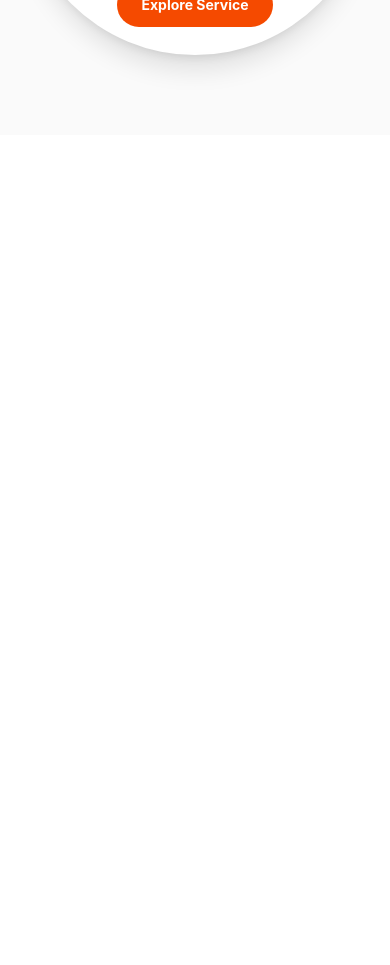
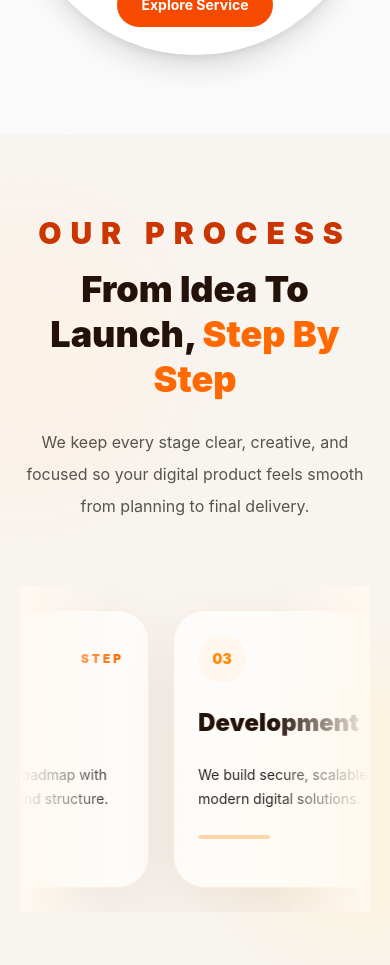
Before and after one commit to Riyakuila/DemoProject, a React (Vite) app in the folder Frontend/: page / in a window 390 px wide. Shown: the part 6860-7825 px from the top of the page. Before the commit the page ends 6995 px from the top, so only its background shows below. Built offline with nearby package versions, Linux system fonts and the light colour scheme.

Commit message:
Create Process Section

```diff
--- a/Frontend/src/App.jsx
+++ b/Frontend/src/App.jsx
@@ -2,8 +2,7 @@ import Navbar from "./components/Navbar/Navbar";
 import Hero from "./components/Hero/Hero";
 import About from "./components/About/About";
 import Services from "./components/Services/Services";
-// import OurProcess from "./components/OurProcess/OurProcess";
-// import Process from "./components/Process/Process";
+import Process from "./components/Process/Process";
 // import Testimonials from "./components/Testimonials/Testimonials";
 // import FAQ from "./components/FAQ/FAQ";
 
@@ -15,8 +14,8 @@ function App() {
       <Hero />
       <About />
       <Services />
-      {/* <Process /> */}
-      {/* <OurProcess /> */}
+      <Process />
+
       {/* <Testimonials /> */}
       {/* <FAQ /> */}
 
--- /dev/null
+++ b/Frontend/src/components/Process/Process.jsx
@@ -0,0 +1,102 @@
+
+
+
+import React from "react";
+import { motion } from "framer-motion";
+
+const steps = [
+  {
+    title: "Consultation",
+    desc: "We understand your business goals, ideas, and exact requirements.",
+  },
+  {
+    title: "Planning",
+    desc: "We create a clean roadmap with features, timeline, and structure.",
+  },
+  {
+    title: "Development",
+    desc: "We build secure, scalable, and modern digital solutions.",
+  },
+  {
+    title: "Delivery & Support",
+    desc: "We launch smoothly and provide continuous technical support.",
+  },
+];
+
+const loopSteps = [...steps, ...steps];
+
+function Process() {
+  return (
+    <section
+      id="process"
+      className="relative overflow-hidden bg-[#f8f4f0] px-5 py-20 md:px-12 lg:px-20"
+    >
+      <div className="absolute left-[-120px] top-20 h-72 w-72 rounded-full bg-orange-100/30 blur-2xl" />
+      <div className="absolute right-[-120px] bottom-10 h-72 w-72 rounded-full bg-amber-100/40 blur-2xl" />
+
+      <div className="relative z-10 mx-auto max-w-7xl">
+        <div className="mx-auto max-w-4xl text-center">
+          <p className="text-3xl font-black uppercase tracking-[0.3em] text-orange-700">
+            Our Process
+          </p>
+
+          <h2 className="mt-4 text-4xl font-black leading-tight text-[#24120a] md:text-6xl">
+            From Idea To Launch,{" "}
+            <span className="text-orange-500">Step By Step</span>
+          </h2>
+
+          <p className="mt-6 text-base leading-8 text-stone-600 md:text-lg">
+            We keep every stage clear, creative, and focused so your digital
+            product feels smooth from planning to final delivery.
+          </p>
+        </div>
+
+        <div className="relative mt-16 overflow-hidden">
+          <div className="pointer-events-none absolute left-0 top-0 z-20 h-full w-24 bg-gradient-to-r from-[#fff8f0] to-transparent" />
+          <div className="pointer-events-none absolute right-0 top-0 z-20 h-full w-24 bg-gradient-to-l from-[#fff8f0] to-transparent" />
+
+          <motion.div
+            animate={{ x: ["0%", "-50%"] }}
+            transition={{
+              duration: 18,
+              repeat: Infinity,
+              repeatType: "reverse",
+              ease: "linear",
+            }}
+            className="flex w-max gap-6 py-6"
+          >
+            {loopSteps.map((step, index) => (
+              <motion.div
+                key={`${step.title}-${index}`}
+                whileHover={{ y: -10, scale: 1.03 }}
+                className="group w-[280px] shrink-0 rounded-[2rem] border border-orange-100 bg-white/70 p-6 shadow-[0_20px_60px_rgba(120,55,0,0.08)] backdrop-blur-xl transition-all duration-500 hover:border-orange-300 hover:bg-white"
+              >
+                <div className="flex items-center justify-between">
+                  <span className="flex h-12 w-12 items-center justify-center rounded-3xl bg-orange-50 text-sm font-black text-orange-400 group-hover:bg-orange-100 group-hover:text-black">
+                    0{(index % steps.length) + 1}
+                  </span>
+
+                  <span className="text-xs font-black uppercase tracking-[0.25em] text-orange-500">
+                    Step
+                  </span>
+                </div>
+
+                <h3 className="mt-6 text-2xl font-black text-[#24120a]">
+                  {step.title}
+                </h3>
+
+                <p className="mt-6 text-sm leading-6 text-stone-800">
+                  {step.desc}
+                </p>
+
+                <div className="mt-6 h-1 w-18 rounded-full bg-orange-200 transition-all duration-500 group-hover:w-full" />
+              </motion.div>
+            ))}
+          </motion.div>
+        </div>
+      </div>
+    </section>
+  );
+}
+
+export default Process;
```
